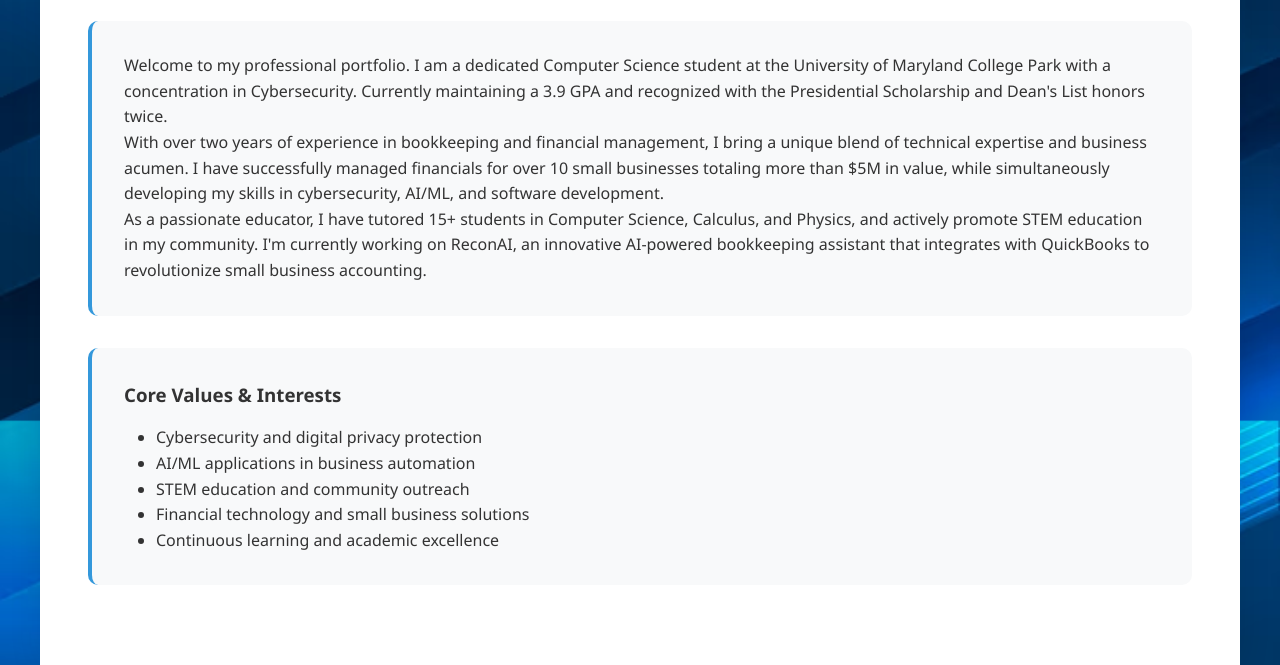
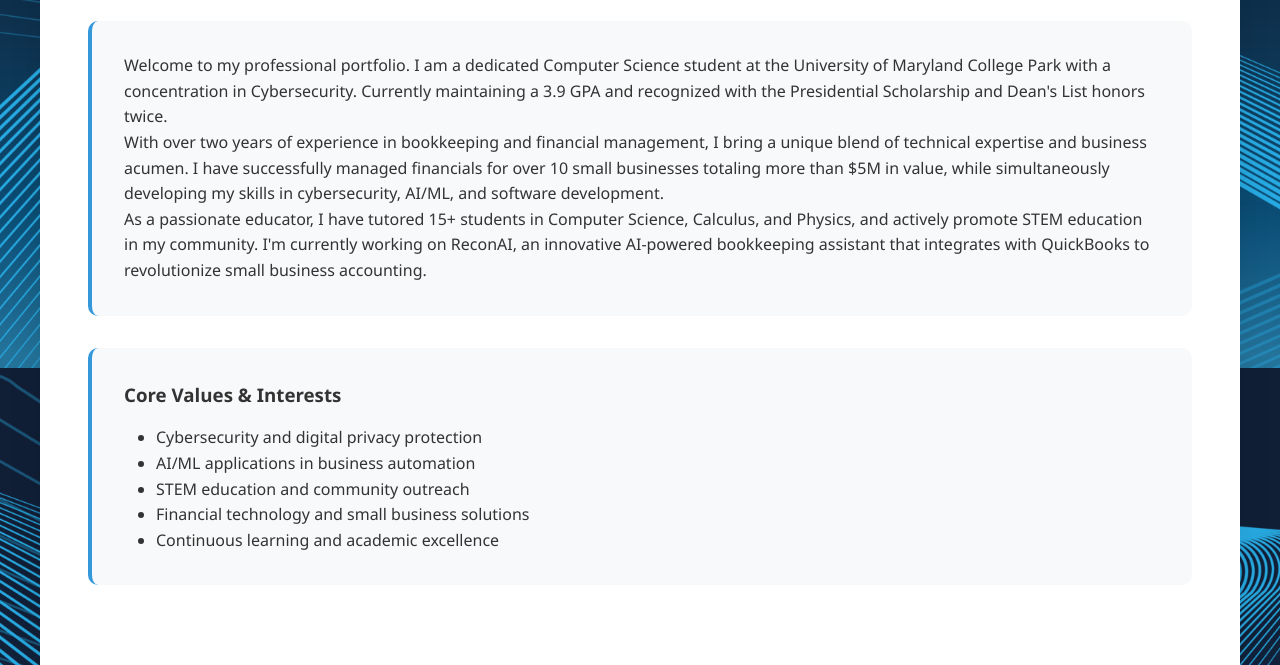
Before and after one commit to ZacharyOstrow/zacharyostrow.github.io, a plain HTML site: page index.html in a window 1280 px wide. Shown: the part 432-1097 px from the top of the page. Drawn offline with Linux system fonts and the light colour scheme.

Commit message:
Update index.html

```diff
--- a/index.html
+++ b/index.html
@@ -15,7 +15,7 @@
             font-family: 'Segoe UI', Tahoma, Geneva, Verdana, sans-serif;
             line-height: 1.6;
             color: #333;
-            background: url('assets/img1.avif') no-repeat center center fixed;
+            background: url('assets/img2.jpg') no-repeat center center fixed;
             background-size: cover;
             min-height: 100vh;
         }
```
